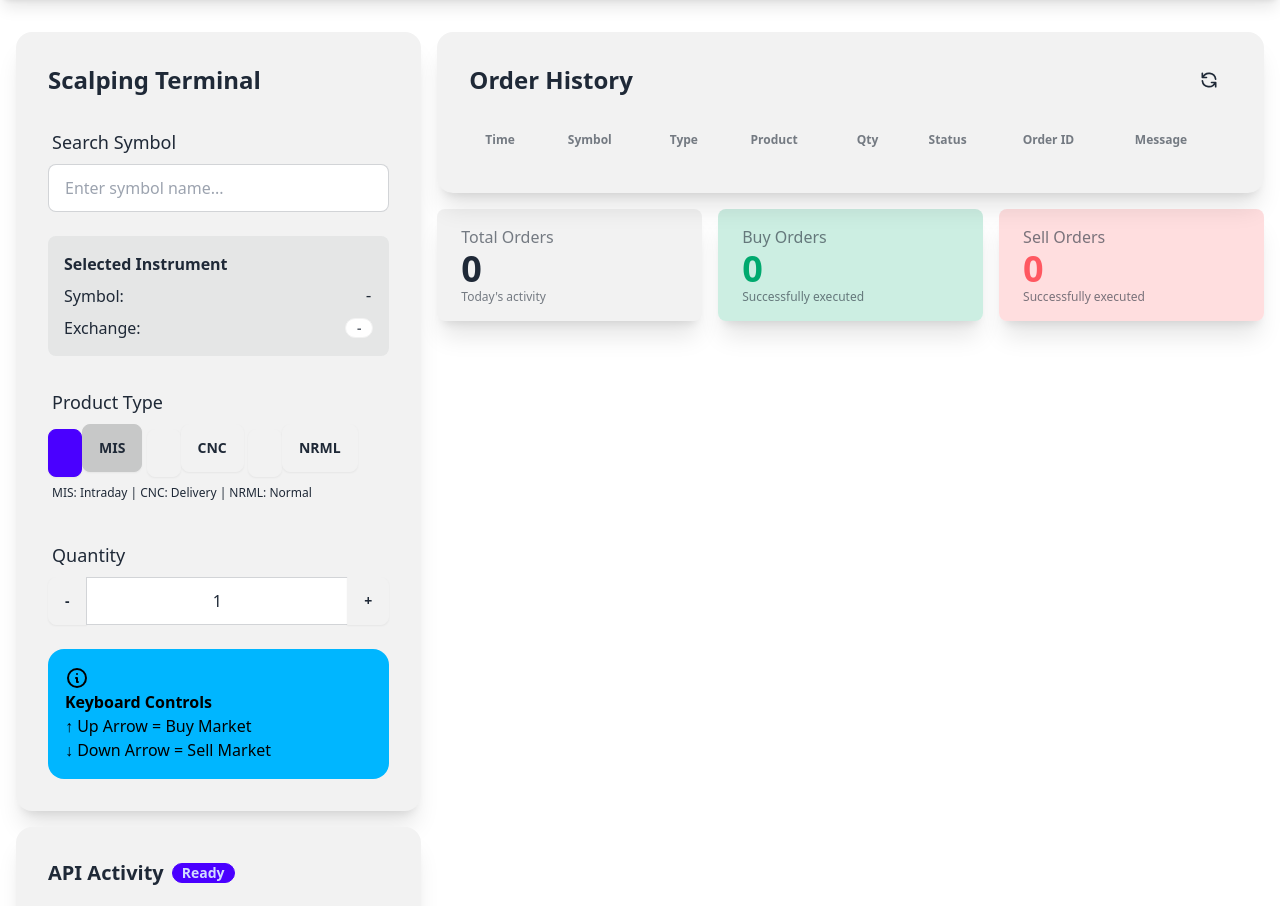
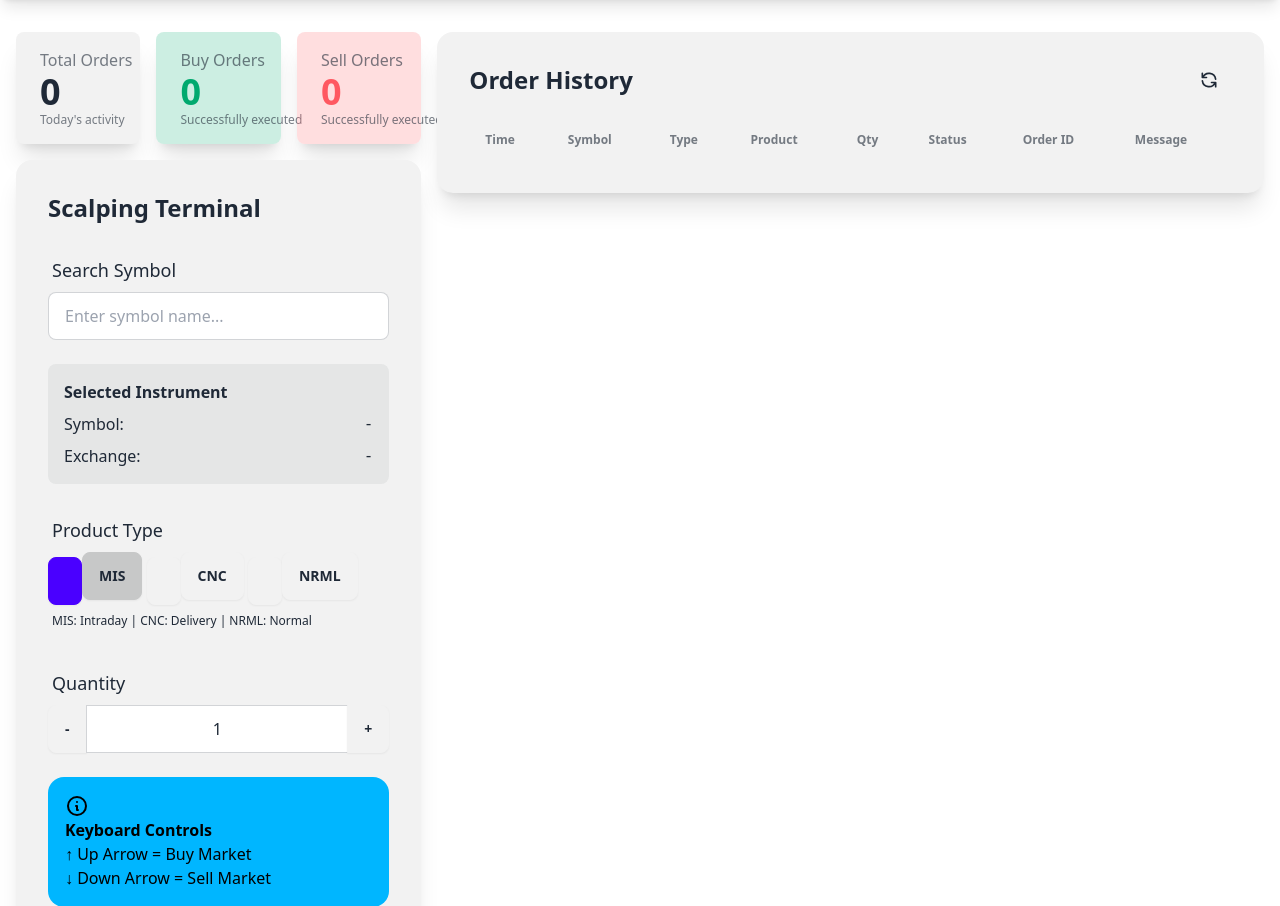
Before and after one commit to marketcalls/OpenTerminal, a Flask app: template templates/scalper.html in a window 1280 px wide. Shown: the part 64-970 px from the top of the page. Run offline with Flask 3, Linux system fonts and the light colour scheme; the template is opened without the code that fills it, so the values that code supplies are empty; some libraries are stand-ins or nearby versions.

Commit message:
UI Fix for Scalper

```diff
--- a/static/js/modules/scalper.js
+++ b/static/js/modules/scalper.js
@@ -35,6 +35,21 @@ document.addEventListener('DOMContentLoaded', function() {
         'MCX': 'badge-success',
         'NCDEX': 'badge-error'
     };
+
+    // Function to convert UTC to IST
+    function formatISTTime(utcTime) {
+        const date = new Date(utcTime);
+        return date.toLocaleString('en-IN', {
+            timeZone: 'Asia/Kolkata',
+            day: '2-digit',
+            month: '2-digit',
+            year: 'numeric',
+            hour: '2-digit',
+            minute: '2-digit',
+            second: '2-digit',
+            hour12: true
+        });
+    }
 
     // Initialize product type buttons
     productTypeInputs.forEach(input => {
@@ -227,7 +242,7 @@ document.addEventListener('DOMContentLoaded', function() {
         const entry = document.createElement('div');
         entry.className = 'mb-2';
 
-        const timestamp = new Date().toLocaleTimeString();
+        const timestamp = new Date().toLocaleTimeString('en-IN', { timeZone: 'Asia/Kolkata' });
         const content = `
             <div class="text-xs opacity-50">${timestamp} - ${type}</div>
             <div class="text-sm whitespace-pre-wrap">${JSON.stringify(data, null, 2)}</div>
@@ -268,11 +283,15 @@ document.addEventListener('DOMContentLoaded', function() {
             .then(response => response.json())
             .then(orders => {
                 orderHistory.innerHTML = '';
+
+                // Sort orders by timestamp in descending order (newest first)
+                orders.sort((a, b) => new Date(b.timestamp) - new Date(a.timestamp));
+
                 orders.forEach(order => {
-                    const row = orderHistory.insertRow(0);
+                    const row = orderHistory.insertRow();
                     row.className = order.transaction_type === 'BUY' ? 'hover bg-success/10' : 'hover bg-error/10';
                     row.innerHTML = `
-                        <td>${new Date(order.timestamp).toLocaleString()}</td>
+                        <td>${formatISTTime(order.timestamp)}</td>
                         <td>${order.symbol}</td>
                         <td>
                             <div class="badge ${order.transaction_type === 'BUY' ? 'badge-success' : 'badge-error'}">
--- a/templates/scalper.html
+++ b/templates/scalper.html
@@ -5,6 +5,25 @@
     <div class="grid grid-cols-1 lg:grid-cols-12 gap-4">
         <!-- Trading Controls -->
         <div class="lg:col-span-4">
+            <!-- Trade Statistics -->
+            <div class="grid grid-cols-3 gap-4 mb-4">
+                <div class="stat bg-base-200 rounded-lg shadow-xl">
+                    <div class="stat-title">Total Orders</div>
+                    <div class="stat-value" id="totalOrders">0</div>
+                    <div class="stat-desc">Today's activity</div>
+                </div>
+                <div class="stat bg-success/20 rounded-lg shadow-xl">
+                    <div class="stat-title">Buy Orders</div>
+                    <div class="stat-value text-success" id="buyOrders">0</div>
+                    <div class="stat-desc">Successfully executed</div>
+                </div>
+                <div class="stat bg-error/20 rounded-lg shadow-xl">
+                    <div class="stat-title">Sell Orders</div>
+                    <div class="stat-value text-error" id="sellOrders">0</div>
+                    <div class="stat-desc">Successfully executed</div>
+                </div>
+            </div>
+
             <div class="card bg-base-200 shadow-xl">
                 <div class="card-body">
                     <h2 class="card-title text-2xl mb-4">Scalping Terminal</h2>
@@ -25,15 +44,13 @@
                     <div class="bg-base-300 rounded-lg p-4 mt-4">
                         <h3 class="font-bold mb-2">Selected Instrument</h3>
                         <div id="selectedSymbolInfo" class="space-y-2">
-                            <div class="flex justify-between items-center">
+                            <div class="flex justify-between">
                                 <span>Symbol:</span>
                                 <span id="selectedSymbol" class="font-mono">-</span>
                             </div>
-                            <div class="flex justify-between items-center">
+                            <div class="flex justify-between">
                                 <span>Exchange:</span>
-                                <span id="selectedExchange" class="font-mono">
-                                    <div class="badge">-</div>
-                                </span>
+                                <span id="selectedExchange" class="font-mono">-</span>
                             </div>
                         </div>
                     </div>
@@ -126,25 +143,6 @@
                     </div>
                 </div>
             </div>
-
-            <!-- Trade Statistics -->
-            <div class="grid grid-cols-1 md:grid-cols-3 gap-4 mt-4">
-                <div class="stat bg-base-200 rounded-lg shadow-xl">
-                    <div class="stat-title">Total Orders</div>
-                    <div class="stat-value" id="totalOrders">0</div>
-                    <div class="stat-desc">Today's activity</div>
-                </div>
-                <div class="stat bg-success/20 rounded-lg shadow-xl">
-                    <div class="stat-title">Buy Orders</div>
-                    <div class="stat-value text-success" id="buyOrders">0</div>
-                    <div class="stat-desc">Successfully executed</div>
-                </div>
-                <div class="stat bg-error/20 rounded-lg shadow-xl">
-                    <div class="stat-title">Sell Orders</div>
-                    <div class="stat-value text-error" id="sellOrders">0</div>
-                    <div class="stat-desc">Successfully executed</div>
-                </div>
-            </div>
         </div>
     </div>
 </div>
```
